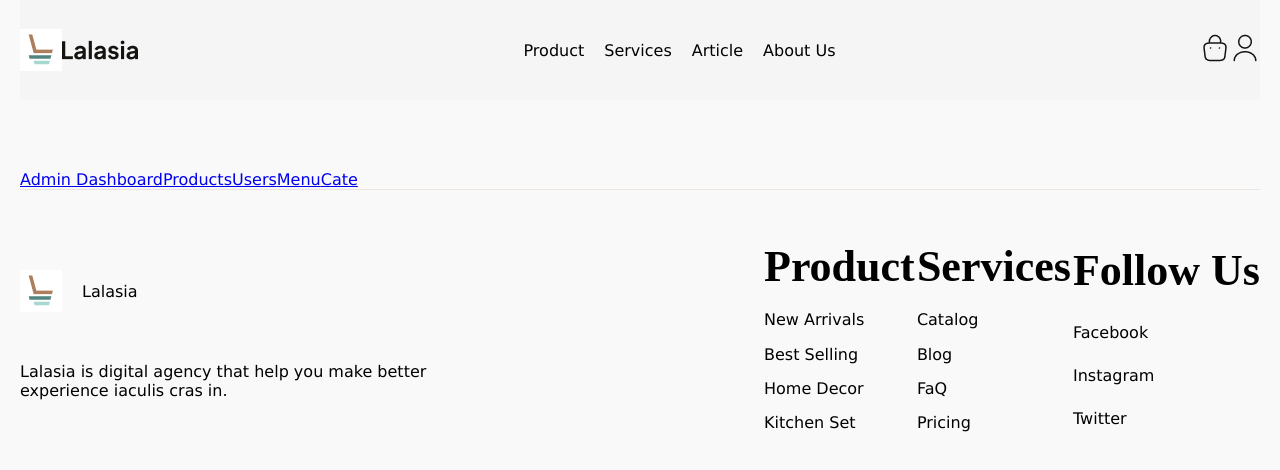
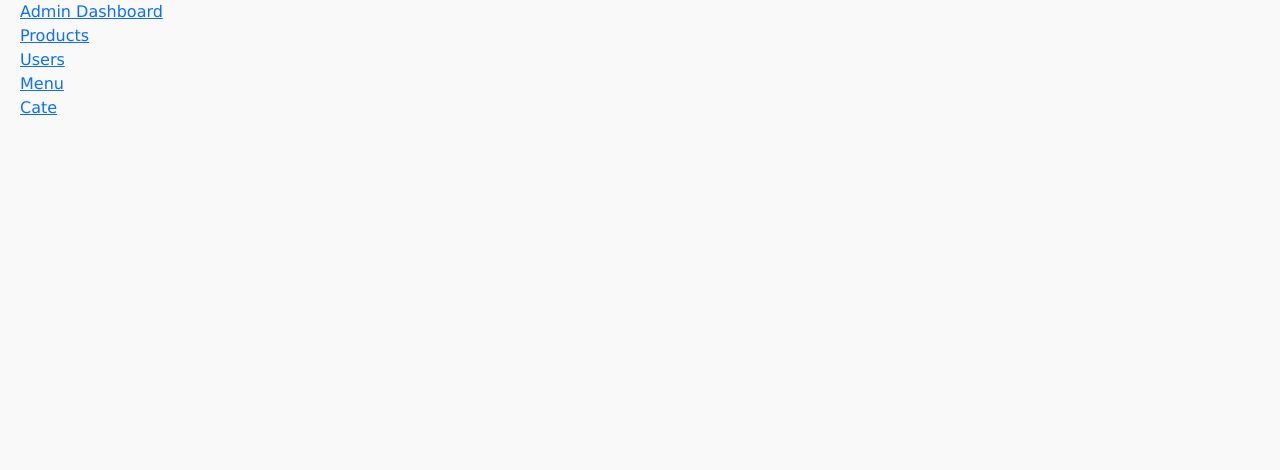
Before and after one commit to NaDo2383/onlineshop-fe, a React (Create React App) app: page /admin in a window 1280 px wide. Shown: the top 470 px of the page. Built offline with nearby package versions, Linux system fonts and the light colour scheme.

Commit message:
20230213 class

```diff
--- a/public/index.html
+++ b/public/index.html
@@ -10,34 +10,14 @@
       content="Web site created using create-react-app"
     />
     <link rel="apple-touch-icon" href="%PUBLIC_URL%/logo192.png" />
-    <!--
-      manifest.json provides metadata used when your web app is installed on a
-      user's mobile device or desktop. See https://developers.google.com/web/fundamentals/web-app-manifest/
-    -->
     <link rel="manifest" href="%PUBLIC_URL%/manifest.json" />
-    <!--
-      Notice the use of %PUBLIC_URL% in the tags above.
-      It will be replaced with the URL of the `public` folder during the build.
-      Only files inside the `public` folder can be referenced from the HTML.
+    <link href="https://cdn.jsdelivr.net/npm/bootstrap@5.3.0-alpha1/dist/css/bootstrap.min.css" rel="stylesheet" integrity="sha384-GLhlTQ8iRABdZLl6O3oVMWSktQOp6b7In1Zl3/Jr59b6EGGoI1aFkw7cmDA6j6gD" crossorigin="anonymous">
 
-      Unlike "/favicon.ico" or "favicon.ico", "%PUBLIC_URL%/favicon.ico" will
-      work correctly both with client-side routing and a non-root public URL.
-      Learn how to configure a non-root public URL by running `npm run build`.
-    -->
     <title>React App</title>
   </head>
   <body>
     <noscript>You need to enable JavaScript to run this app.</noscript>
     <div id="root"></div>
-    <!--
-      This HTML file is a template.
-      If you open it directly in the browser, you will see an empty page.
-
-      You can add webfonts, meta tags, or analytics to this file.
-      The build step will place the bundled scripts into the <body> tag.
-
-      To begin the development, run `npm start` or `yarn start`.
-      To create a production bundle, use `npm run build` or `yarn build`.
-    -->
+    <script src="https://cdn.jsdelivr.net/npm/bootstrap@5.3.0-alpha1/dist/js/bootstrap.bundle.min.js" integrity="sha384-w76AqPfDkMBDXo30jS1Sgez6pr3x5MlQ1ZAGC+nuZB+EYdgRZgiwxhTBTkF7CXvN" crossorigin="anonymous"></script>
   </body>
 </html>
--- a/src/App.js
+++ b/src/App.js
@@ -6,34 +6,39 @@ import AdminProducts from "./pages/admin.products";
 import AdminUsers from "./pages/admin.users";
 import AdminMenu from "./pages/admin.menu";
 import AdminCate from "./pages/admin.cate";
-import { Footer, NavBar } from "./components";
+
 import { Landing, Products, Services, Article, AboutUs } from "./pages";
-import { useState } from "react";
+import { RiMailUnreadFill } from "react-icons/ri";
+import Main from "./pages/main";
 
 function App() {
-  const [current, setCurrent] = useState();
   return (
     <div className="Container flex flex-d aling-items justify-content">
-      <NavBar current={current} setCurrent={setCurrent} />
       <Routes>
-        <Route exact path="/" element={<Landing />} />
-        <Route path="product/*" element={<Products />}>
-          <Route path="card" element={<Products />} />
+        <Route exact path="/" element={<Main />}>
+          <Route path="/" element={<Landing />} />
+          <Route path="product/*" element={<Products />}>
+            <Route path="card" element={<Products />} />
+          </Route>
+          <Route path="services" element={<Services />} />
+          <Route path="article" element={<Article />} />
+          <Route path="about-us" element={<AboutUs />} />
         </Route>
-        <Route path="services" element={<Services />} />
-        <Route path="article" element={<Article />} />
-        <Route path="about-us" element={<AboutUs />} />
       </Routes>
+
       <Routes>
         <Route path="/admin" element={<Admin />}>
-          <Route index path="/admin.Dashboard" element={<AdminDashboard />} />
-          <Route path="/admin.Products" element={<AdminProducts />} />
-          <Route path="/admin.Users" element={<AdminUsers />} />
-          <Route path="/admin.Menu" element={<AdminMenu />} />
-          <Route path="/admin.Cate" element={<AdminCate />} />
+          <Route
+            index
+            path="/admin/admin.Dashboard"
+            element={<AdminDashboard />}
+          />
+          <Route path="/admin/admin.Products" element={<AdminProducts />} />
+          <Route path="/admin/admin.Users" element={<AdminUsers />} />
+          <Route path="/admin/admin.Menu" element={<AdminMenu />} />
+          <Route path="/admin/admin.Cate" element={<AdminCate />} />
         </Route>
       </Routes>
-      <Footer />
     </div>
   );
 }
--- a/src/pages/admin.js
+++ b/src/pages/admin.js
@@ -9,11 +9,11 @@ export default function Admin() {
       <div className="row">
         <div className="col-3">
           <div className="d-flex flex-column">
-            <Link to="/admin.Dashboard">Admin Dashboard</Link>
-            <Link to="/admin.Products">Products</Link>
-            <Link to="/admin.Users">Users</Link>
-            <Link to="/admin.Menu">Menu</Link>
-            <Link to="/admin.Cate">Cate</Link>
+            <Link to="/admin/admin.Dashboard">Admin Dashboard</Link>
+            <Link to="/admin/admin.Products">Products</Link>
+            <Link to="/admin/admin.Users">Users</Link>
+            <Link to="/admin/admin.Menu">Menu</Link>
+            <Link to="/admin/admin.Cate">Cate</Link>
           </div>
         </div>
         <div className="col-9">
--- /dev/null
+++ b/src/pages/main.js
@@ -0,0 +1,15 @@
+import React from "react";
+import { Outlet } from "react-router-dom";
+import { Footer, NavBar } from "../components";
+import { useState } from "react";
+
+export default function Main() {
+  const [current, setCurrent] = useState();
+  return (
+    <div>
+      <NavBar current={current} setCurrent={setCurrent} />
+      <Outlet />
+      <Footer />
+    </div>
+  );
+}
```
